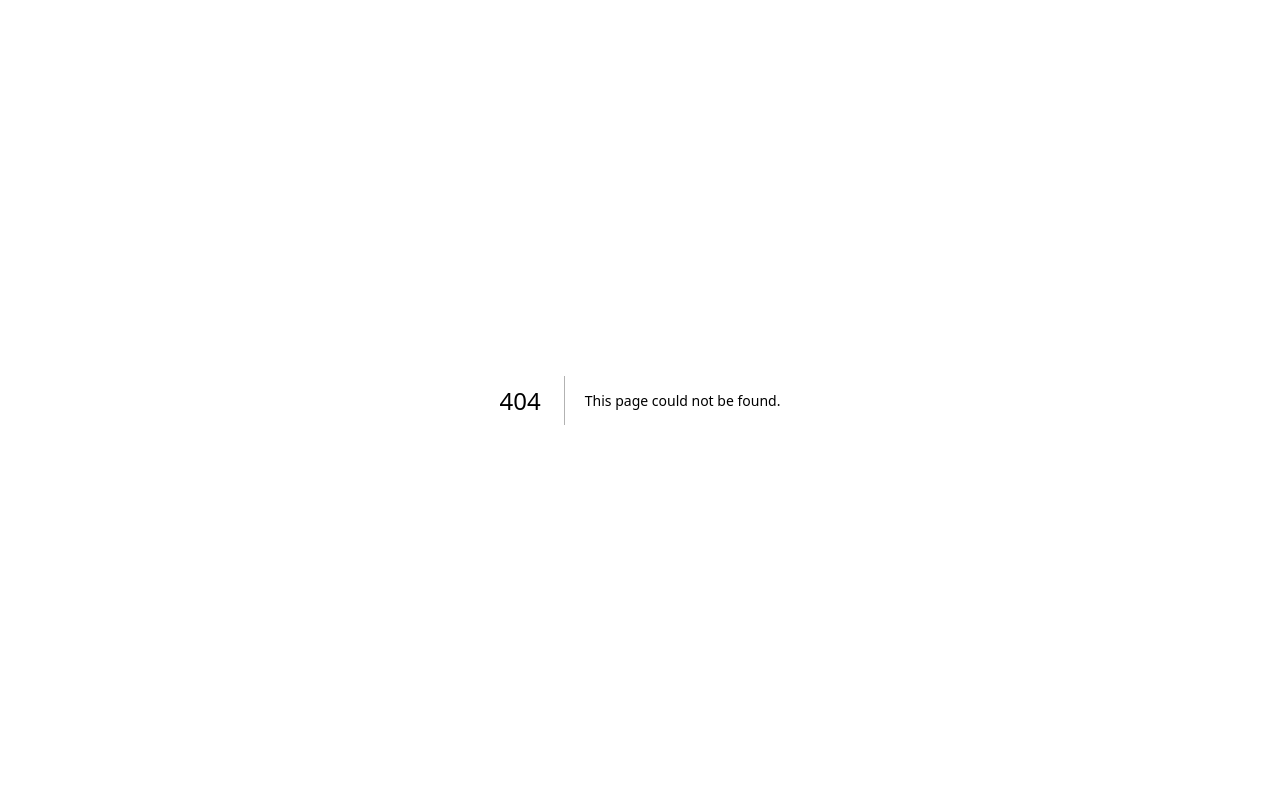
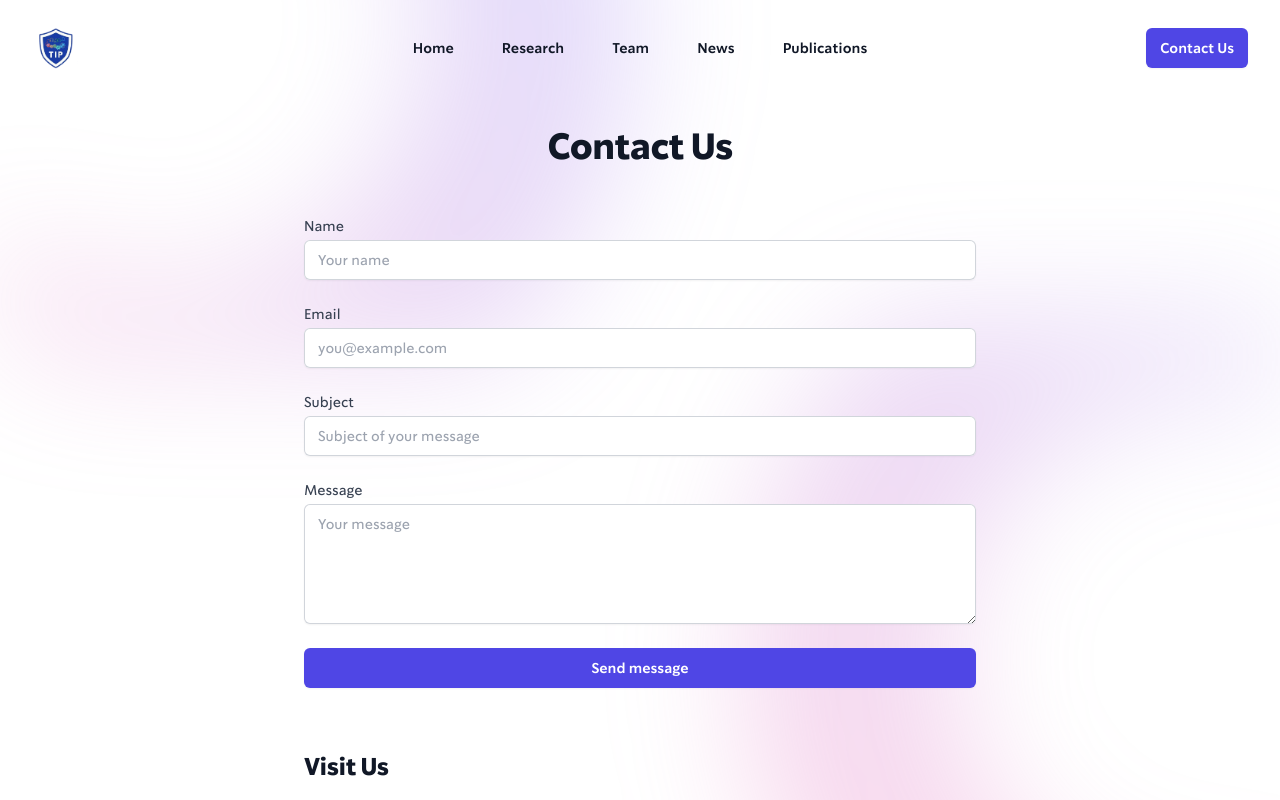
Before and after one commit to nrg-slu/tip-lab, a Next.js app: page /contact in a window 1280 px wide. Before the commit this address had no page. Shown: the top 800 px of the page. Built offline with nearby package versions, Linux system fonts and the light colour scheme.

Commit message:
added contact page

```diff
--- /dev/null
+++ b/src/app/contact/page.tsx
@@ -0,0 +1,124 @@
+import Header from "@/components/header";
+import LeftCircularShape from "@/components/shapes/left-circular-shape";
+import RightCircularShape from "@/components/shapes/right-circular-shape";
+
+export default function Contact() {
+  return (
+    <div>
+      <Header />
+      <div className="absolute inset-x-0 -top-40 -z-10 transform-gpu overflow-hidden blur-3xl sm:-top-80">
+        <LeftCircularShape />
+      </div>
+      <div className="mx-auto max-w-7xl px-6 pb-32 pt-36 sm:pt-60 lg:px-8 lg:pt-32">
+        <h1 className="text-4xl pb-12 text-center font-bold tracking-tight text-gray-900">
+          Contact Us
+        </h1>
+        <div className="max-w-2xl mx-auto">
+          <form className="space-y-8">
+            <div className="space-y-6">
+              <div>
+                <label
+                  htmlFor="name"
+                  className="block text-sm font-medium text-gray-700"
+                >
+                  Name
+                </label>
+                <input
+                  type="text"
+                  name="name"
+                  id="name"
+                  className="mt-1 block w-full px-3.5 py-2.5 rounded-md ring-1 ring-gray-300 ring-inset shadow-sm focus:ring-indigo-500 sm:text-sm"
+                  placeholder="Your name"
+                />
+              </div>
+
+              <div>
+                <label
+                  htmlFor="email"
+                  className="block text-sm font-medium text-gray-700"
+                >
+                  Email
+                </label>
+                <input
+                  type="email"
+                  name="email"
+                  id="email"
+                  className="mt-1 block w-full px-3.5 py-2.5 rounded-md ring-1 ring-gray-300 ring-inset shadow-sm focus:border-indigo-500 focus:ring-indigo-500 sm:text-sm"
+                  placeholder="you@example.com"
+                />
+              </div>
+
+              <div>
+                <label
+                  htmlFor="subject"
+                  className="block text-sm font-medium text-gray-700"
+                >
+                  Subject
+                </label>
+                <input
+                  type="text"
+                  name="subject"
+                  id="subject"
+                  className="mt-1 block w-full px-3.5 py-2.5 rounded-md ring-1 ring-gray-300 ring-inset shadow-sm focus:border-indigo-500 focus:ring-indigo-500 sm:text-sm"
+                  placeholder="Subject of your message"
+                />
+              </div>
+
+              <div>
+                <label
+                  htmlFor="message"
+                  className="block text-sm font-medium text-gray-700"
+                >
+                  Message
+                </label>
+                <textarea
+                  id="message"
+                  name="message"
+                  rows={5}
+                  className="mt-1 block w-full px-3.5 py-2.5 rounded-md ring-1 ring-gray-300 ring-inset shadow-sm focus:border-indigo-500 focus:ring-indigo-500 sm:text-sm"
+                  placeholder="Your message"
+                />
+              </div>
+
+              <div>
+                <button
+                  type="submit"
+                  className="w-full rounded-md bg-indigo-600 px-3.5 py-2.5 text-center text-sm font-semibold text-white shadow-sm hover:bg-indigo-500 focus-visible:outline focus-visible:outline-2 focus-visible:outline-offset-2 focus-visible:outline-indigo-600"
+                >
+                  Send message
+                </button>
+              </div>
+            </div>
+          </form>
+
+          <div className="mt-16 space-y-6">
+            <div>
+              <h2 className="text-2xl font-bold tracking-tight text-gray-900">
+                Visit Us
+              </h2>
+              <p className="mt-4 text-gray-600">
+                Translational Sports Injury Prevention Lab
+                <br />
+                Saint Louis University
+                <br />
+                3437 Caroline Street
+                <br />
+                St. Louis, MO 63104
+              </p>
+            </div>
+
+            <div>
+              <h2 className="text-2xl font-bold tracking-tight text-gray-900">
+                Email Us
+              </h2>
+              <p className="mt-4 text-gray-600">tiplab@slu.edu</p>
+            </div>
+          </div>
+        </div>
+        <div className="absolute inset-x-0 top-[calc(100%-13rem)] -z-10 transform-gpu overflow-hidden blur-3xl sm:top-[calc(100%-30rem)]">
+          <RightCircularShape />
+        </div>
+      </div>
+    </div>
+  );
+}
--- a/src/components/header.tsx
+++ b/src/components/header.tsx
@@ -52,7 +52,14 @@ export default function Header({ darkMode = false }: HeaderProps) {
             </Link>
           ))}
         </div>
-        <div className="hidden lg:flex lg:flex-1 lg:justify-end" />
+        <div className="hidden lg:flex lg:flex-1 lg:justify-end">
+          <Link
+            href="/contact"
+            className="rounded-md bg-indigo-600 px-3.5 py-2.5 text-sm font-semibold text-white shadow-sm hover:bg-indigo-500 focus-visible:outline focus-visible:outline-2 focus-visible:outline-offset-2 focus-visible:outline-indigo-600"
+          >
+            Contact Us
+          </Link>
+        </div>
       </nav>
       <Dialog
         className="lg:hidden"
@@ -88,6 +95,12 @@ export default function Header({ darkMode = false }: HeaderProps) {
                   </Link>
                 ))}
               </div>
+              <Link
+                href="/contact"
+                className="rounded-md bg-indigo-600 px-3.5 py-2.5 text-sm font-semibold text-white shadow-sm hover:bg-indigo-500 focus-visible:outline focus-visible:outline-2 focus-visible:outline-offset-2 focus-visible:outline-indigo-600"
+              >
+                Contact Us
+              </Link>
             </div>
           </div>
         </DialogPanel>
```
Also changed, not shown: 1 other file (tests, documents, lock files or other folders).
